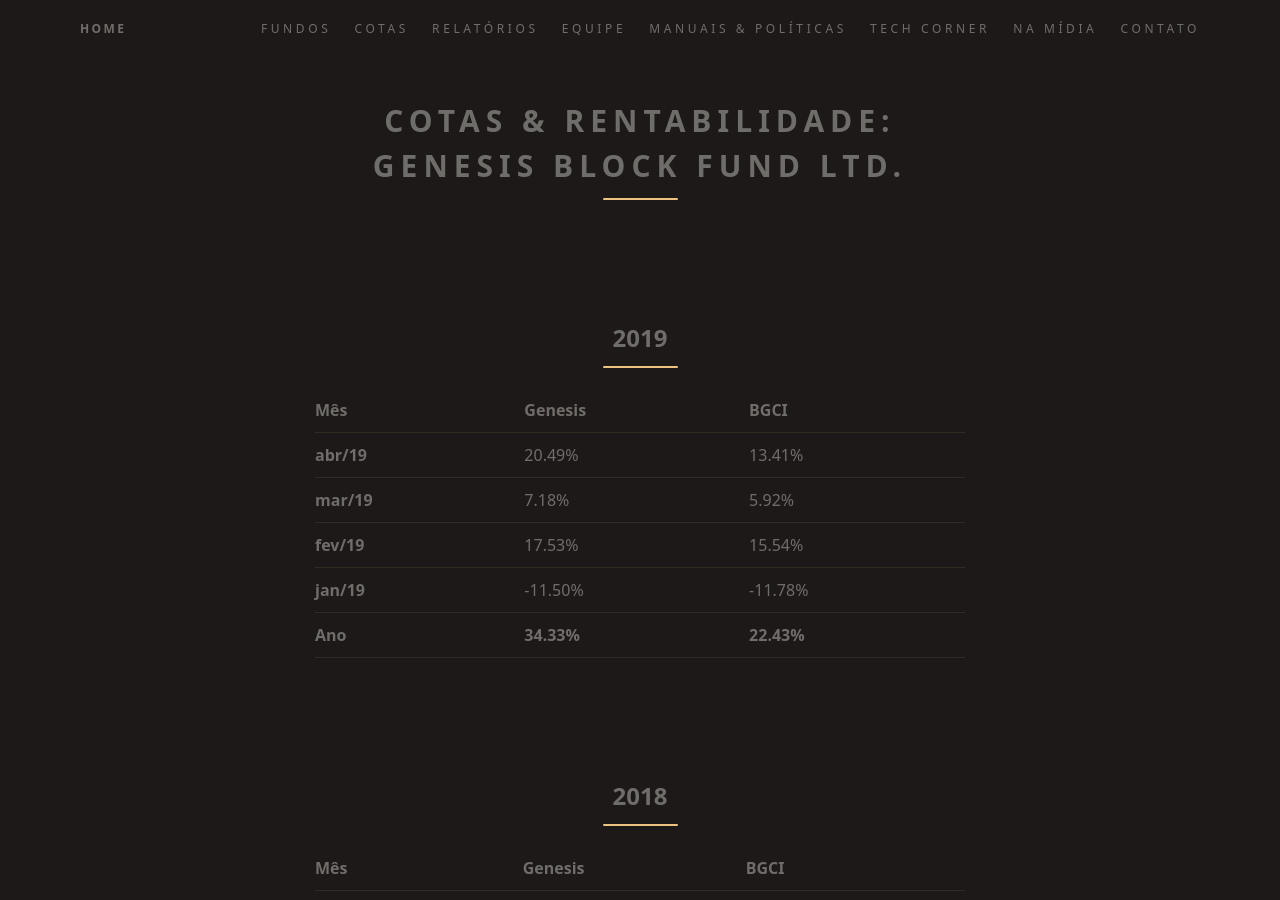
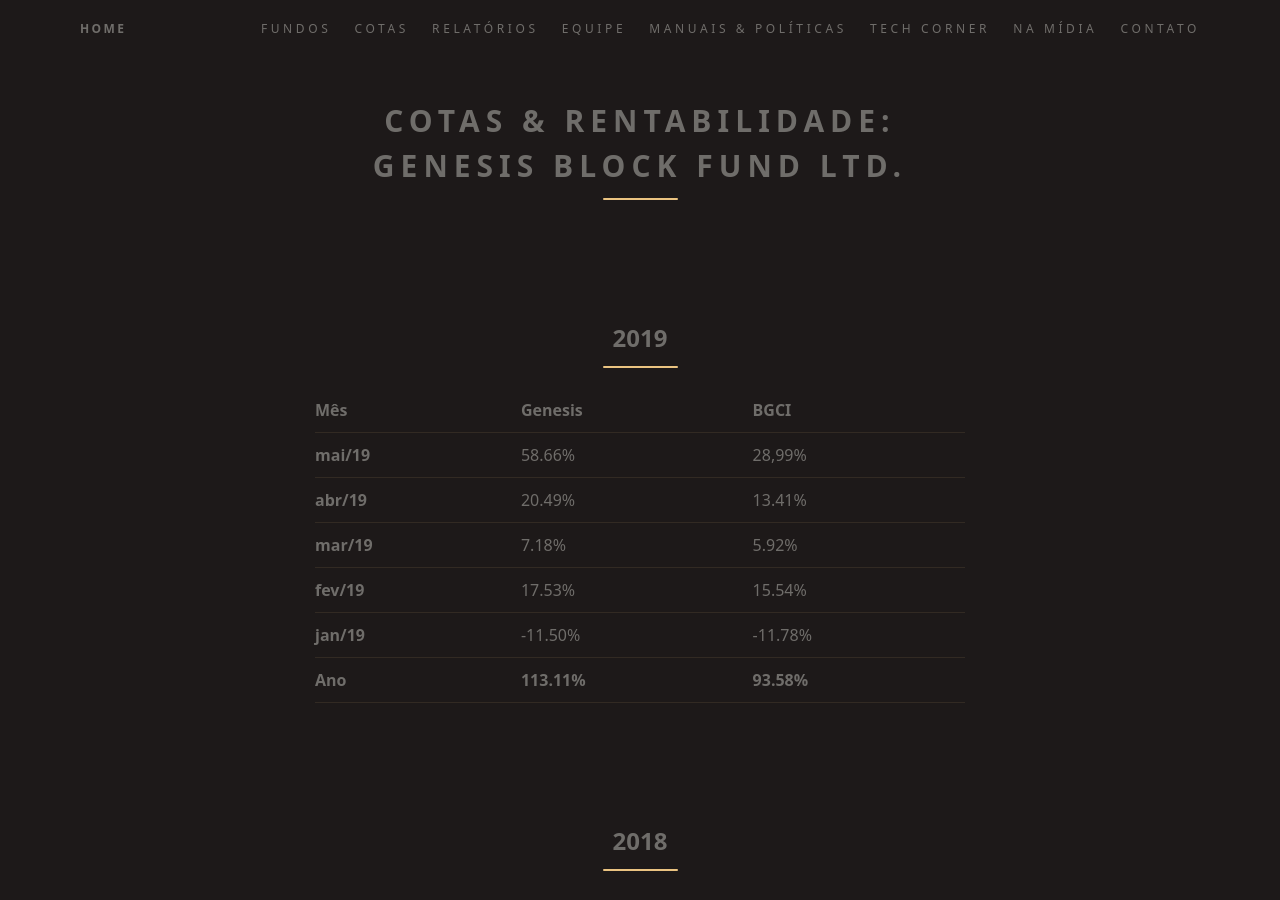
Before and after one commit to ateliedetemas/blpcrypto, a Jekyll site: the page built from rentabilidade/genesis.md, in a window 1280 px wide and 900 px high. Built offline with Jekyll 4.4.1, drawn with Linux system fonts in a browser that asks for light colours.

Commit message:
Update genesis.md

```diff
--- a/rentabilidade/genesis.md
+++ b/rentabilidade/genesis.md
@@ -8,11 +8,12 @@ title: "Cotas & Rentabilidade: Genesis Block Fund Ltd."
 
 | Mês    | Genesis | BGCI    |
 |--------|---------|---------|
+| **mai/19** | 58.66%   | 28,99%   |
 | **abr/19** | 20.49%   | 13.41%   |
 | **mar/19** | 7.18%   | 5.92%   |
 | **fev/19** | 17.53%  | 15.54%  |
 | **jan/19** | -11.50% | -11.78% |
-| **Ano**    | **34.33%**  | **22.43%**   |
+| **Ano**    | **113.11%**  | **93.58%**   |
 
 ## 2018
 
```
